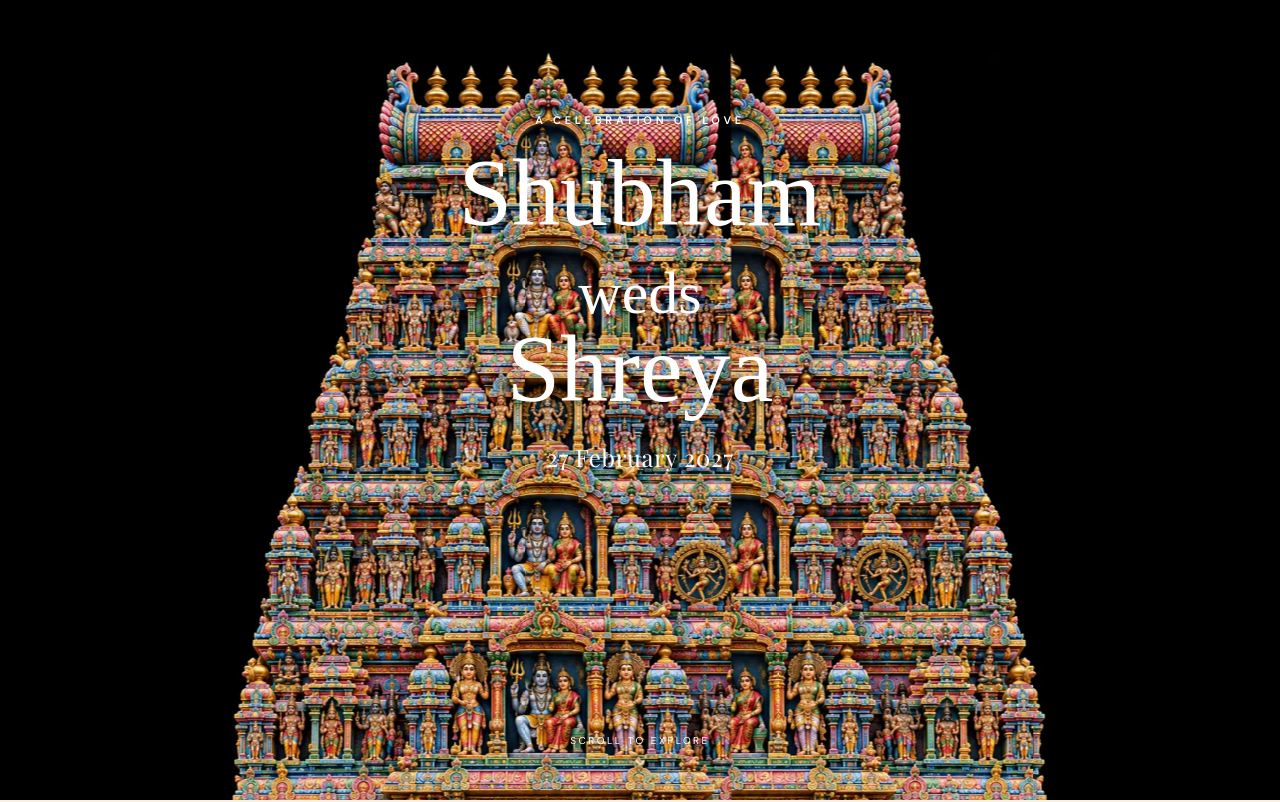
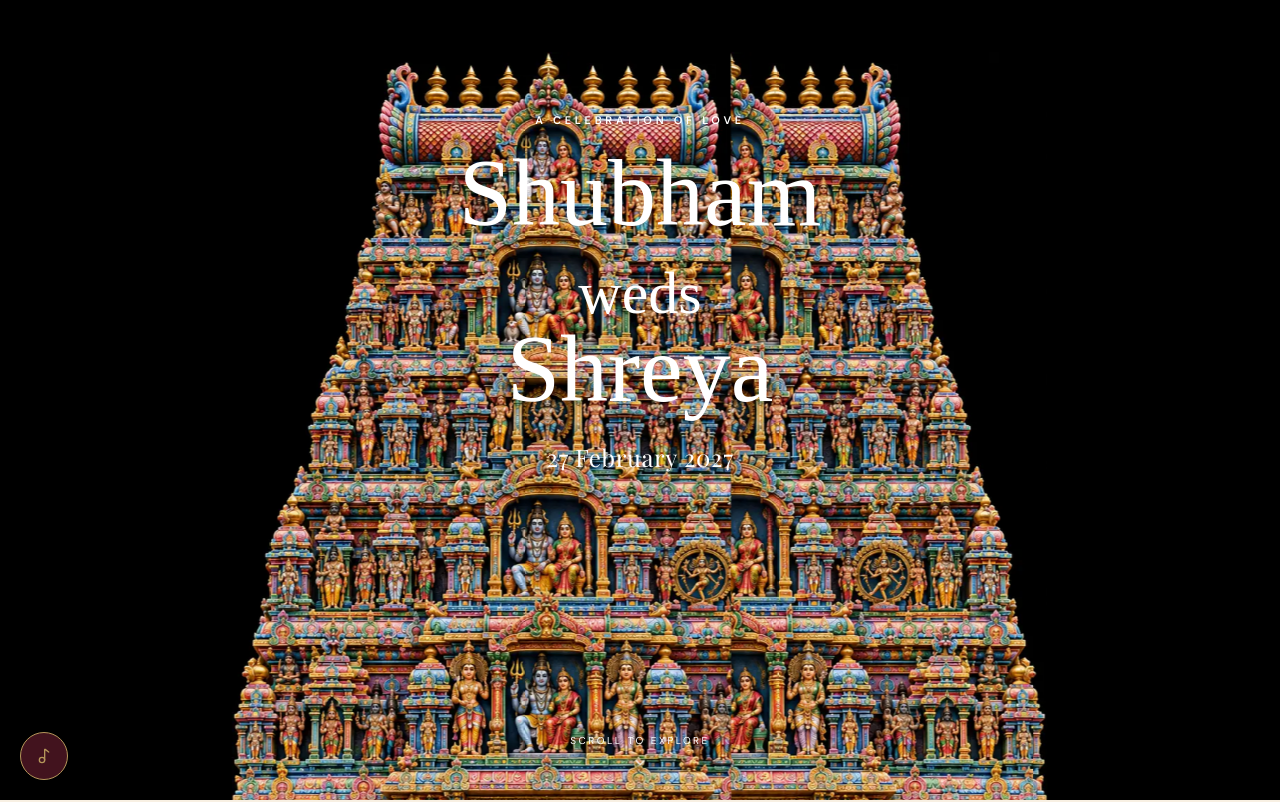
Before and after one commit to ChikhalkarS/weddinginvite, a React (Vite) app: page / in a window 1280 px wide. Shown: the top 802 px of the page. Built offline with nearby package versions, Linux system fonts and the light colour scheme; a web font is replaced by a local one.

Commit message:
Make music button round and move to left side

```diff
--- a/src/components/MusicPlayer.tsx
+++ b/src/components/MusicPlayer.tsx
@@ -1,5 +1,41 @@
+import {Music2, Pause} from 'lucide-react';
+import {useEffect, useRef, useState} from 'react';
 import {weddingData} from '../data/weddingData';
 
 export function MusicPlayer(){
-  return <audio autoPlay loop src={weddingData.music.url}/>
+  const audioRef = useRef<HTMLAudioElement>(null);
+  const [isPlaying, setIsPlaying] = useState(false);
+
+  useEffect(() => {
+    const handleUserInteraction = () => {
+      const audio = audioRef.current;
+      if (audio && !isPlaying) {
+        audio.play().then(() => setIsPlaying(true)).catch(() => {});
+        document.removeEventListener('click', handleUserInteraction);
+      }
+    };
+
+    document.addEventListener('click', handleUserInteraction);
+    return () => document.removeEventListener('click', handleUserInteraction);
+  }, [isPlaying]);
+
+  const togglePlay = () => {
+    const audio = audioRef.current;
+    if (!audio) return;
+
+    if (isPlaying) {
+      audio.pause();
+      setIsPlaying(false);
+    } else {
+      audio.play();
+      setIsPlaying(true);
+    }
+  };
+
+  return <>
+    <audio ref={audioRef} src={weddingData.music.url} loop/>
+    <button aria-label="Toggle wedding music" onClick={togglePlay} className="focus-ring fixed bottom-5 left-5 z-50 flex h-12 w-12 items-center justify-center rounded-full border border-[#B5965A] bg-[#42131E] text-[#B5965A] shadow-lg hover:bg-[#6E1F2E] transition-colors">
+      {isPlaying ? <Pause className="h-4 w-4"/> : <Music2 className="h-4 w-4"/>}
+    </button>
+  </>
 }
```
